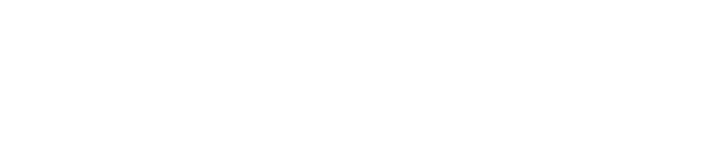
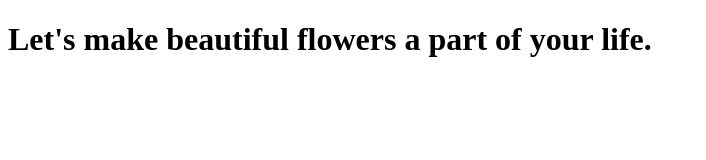
Before and after one commit to 1Rubelkhan/my-first-assignment, a plain HTML site: page index.html in a window 1280 px wide. Shown: the whole page, without its empty margins (0-706 px from the left). Drawn offline with Linux system fonts and the light colour scheme.

Commit message:
hey my first website

```diff
--- a/index.html
+++ b/index.html
@@ -4,10 +4,17 @@
     <meta charset="UTF-8">
     <meta name="viewport" content="width=device-width, initial-scale=1.0">
     <title>My first website</title>
+    <link rel="stylesheet" href="styles/website.css">
 </head>
 <body>
     <header>
-
+         <div class="rubel-rana">
+            <div>
+                <h1>
+                    Let's make beautiful flowers a part of your life.
+                </h1>
+            </div>
+         </div>
     </header>
     <main>
 
--- /dev/null
+++ b/styles/website.css
@@ -0,0 +1,8 @@
+
+.rubel-rana{
+
+
+
+
+
+}
```
